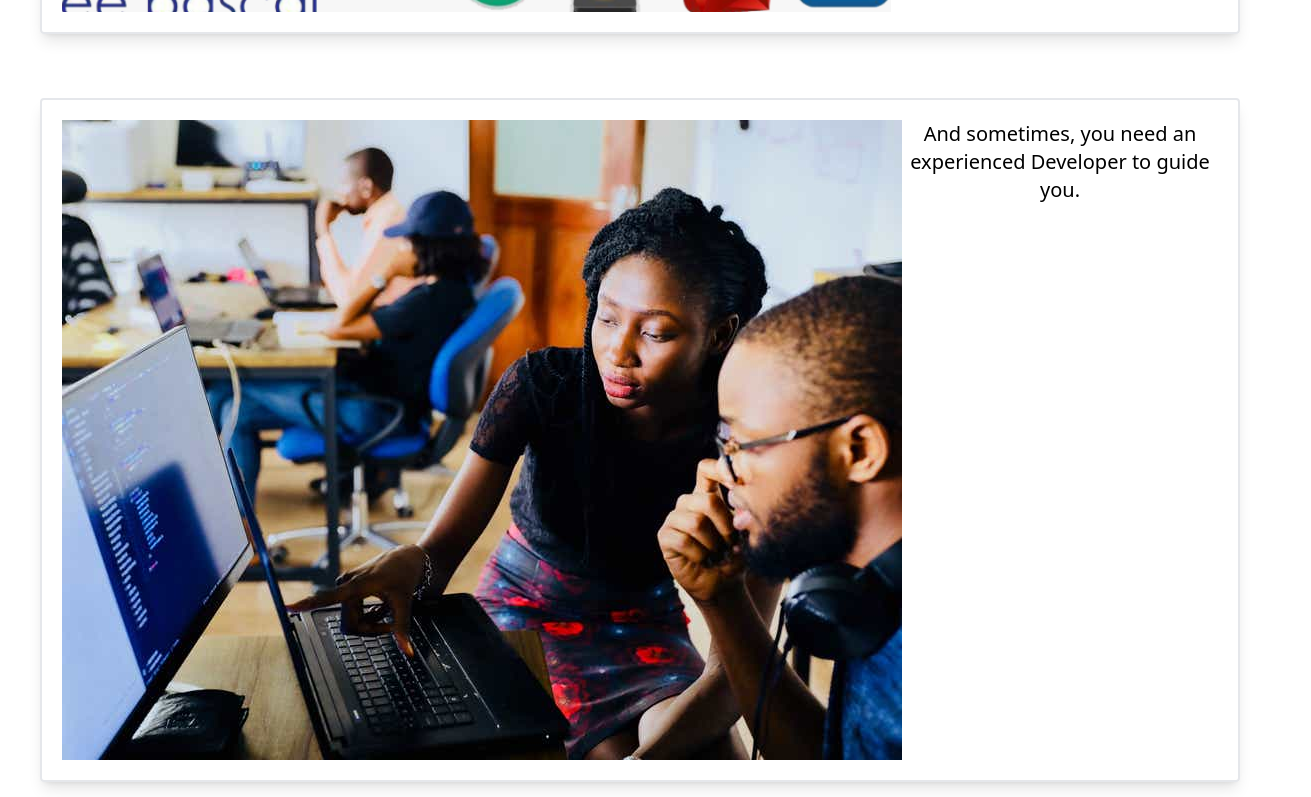
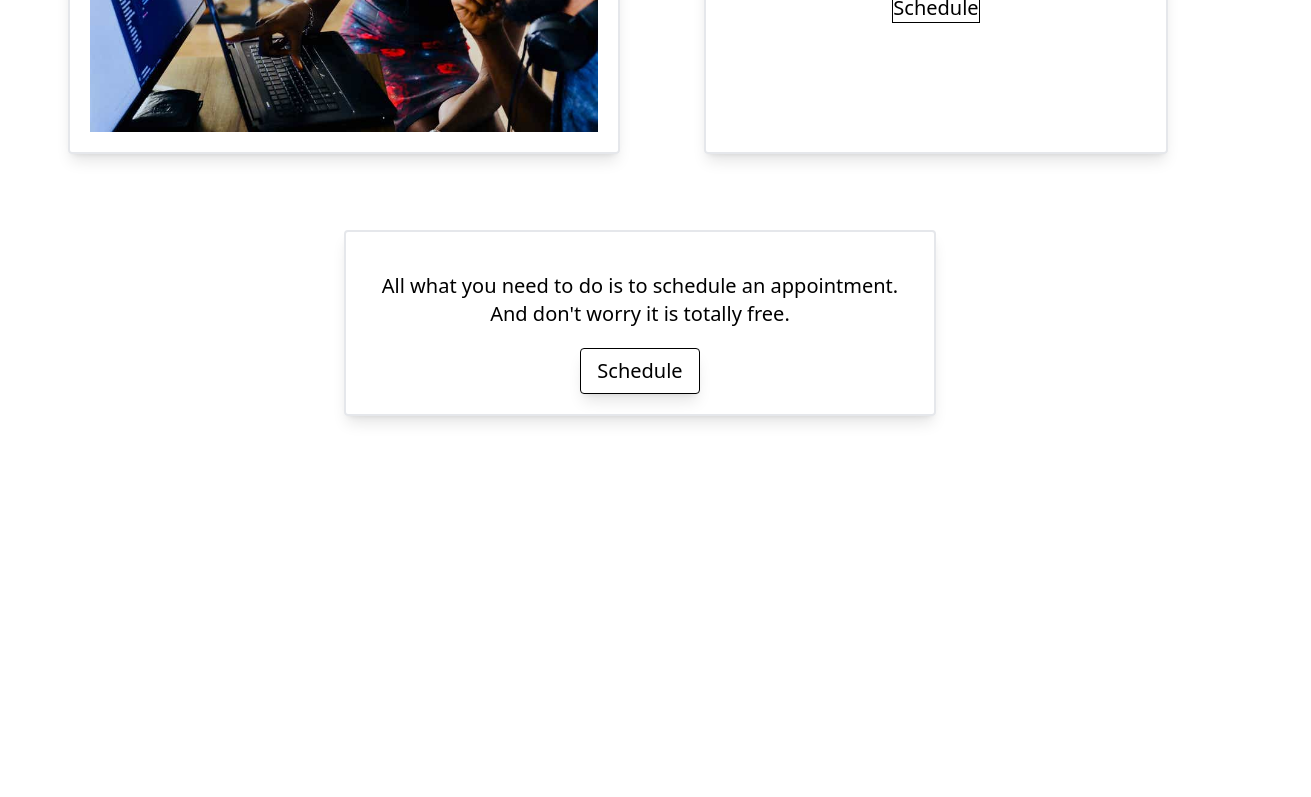
Before and after one commit to Musab1258/10x-developer, a React (Create React App) app: page / in a window 1280 px wide. Shown: the part 976-1773 px from the top of the page, 1311 px wide, since content can reach past the window. After the commit the page ends 1412 px from the top, so only its background shows below. Built offline with nearby package versions, Linux system fonts and the light colour scheme.

Commit message:
Update App.js

```diff
--- a/src/App.js
+++ b/src/App.js
@@ -11,7 +11,7 @@ function App() {
       <header>
         <Nav />
       </header>
-      <body className='m-5'>
+      <body className='m-2 grid md:grid-cols-2 md:mt-16 md:mx-12 md:justify-items-center text-center'>
         <div className='my-16 mx-5 p-5 lg:flex text-xl border-2 rounded shadow-lg'>
           <img src={HardTime} alt="A woman having a hard time in front of her laptop" />
           <p>Learning software development can be hard at the beginning</p>
@@ -29,6 +29,10 @@ function App() {
           <p className='my-5'>All what you need to do is to schedule an appointment. And don't worry it is totally free.</p>
           <button className='border border-black my-5'>Schedule</button>
         </div>
+        <div className='m-3 p-5 md:col-span-2 md:w-6/12 text-xl border-2 rounded shadow-lg'>
+          <p className='my-5'>All what you need to do is to schedule an appointment. And don't worry it is totally free.</p>
+          <button className='border border-black py-2 px-4 rounded shadow-lg'>Schedule</button>
+        </div>
 
       </body>
     </div>
```
